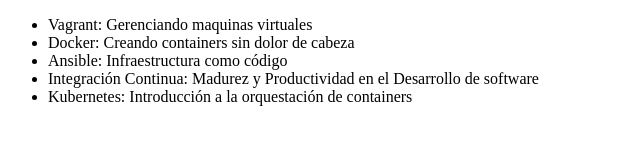
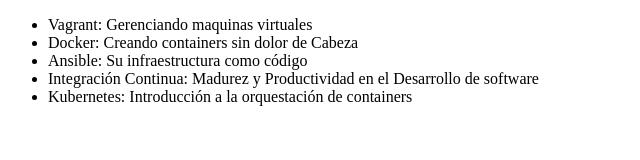
Before and after one commit to GerArt85/primer-git, a plain HTML site: page index.html in a window 1280 px wide. Shown: the full height of the page, 0-640 px from the left. Drawn offline with Linux system fonts and the light colour scheme.

Commit message:
Modificanco el nombre del curso de Ansible

```diff
--- a/index.html
+++ b/index.html
@@ -7,8 +7,8 @@
 <body>
      <ul>
          <li> Vagrant: Gerenciando maquinas virtuales </li>
-         <li> Docker: Creando containers sin dolor de cabeza </li>
-         <li> Ansible: Infraestructura como código  </li>
+         <li> Docker: Creando containers sin dolor de Cabeza </li>
+         <li> Ansible: Su infraestructura como código  </li>
          <li> Integración Continua: Madurez y Productividad en el Desarrollo de software</li>
          <li> Kubernetes: Introducción a la orquestación de containers </li>
      </ul>
```
